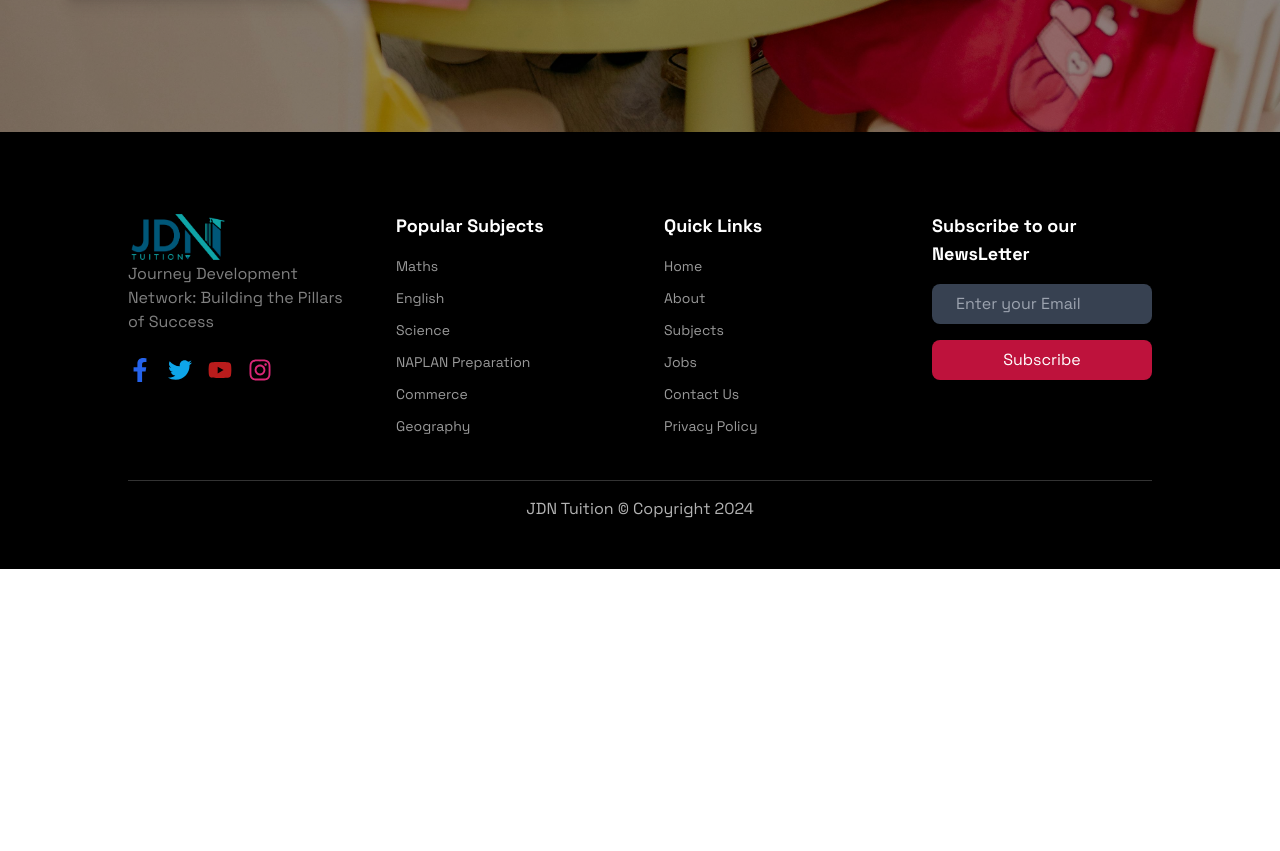
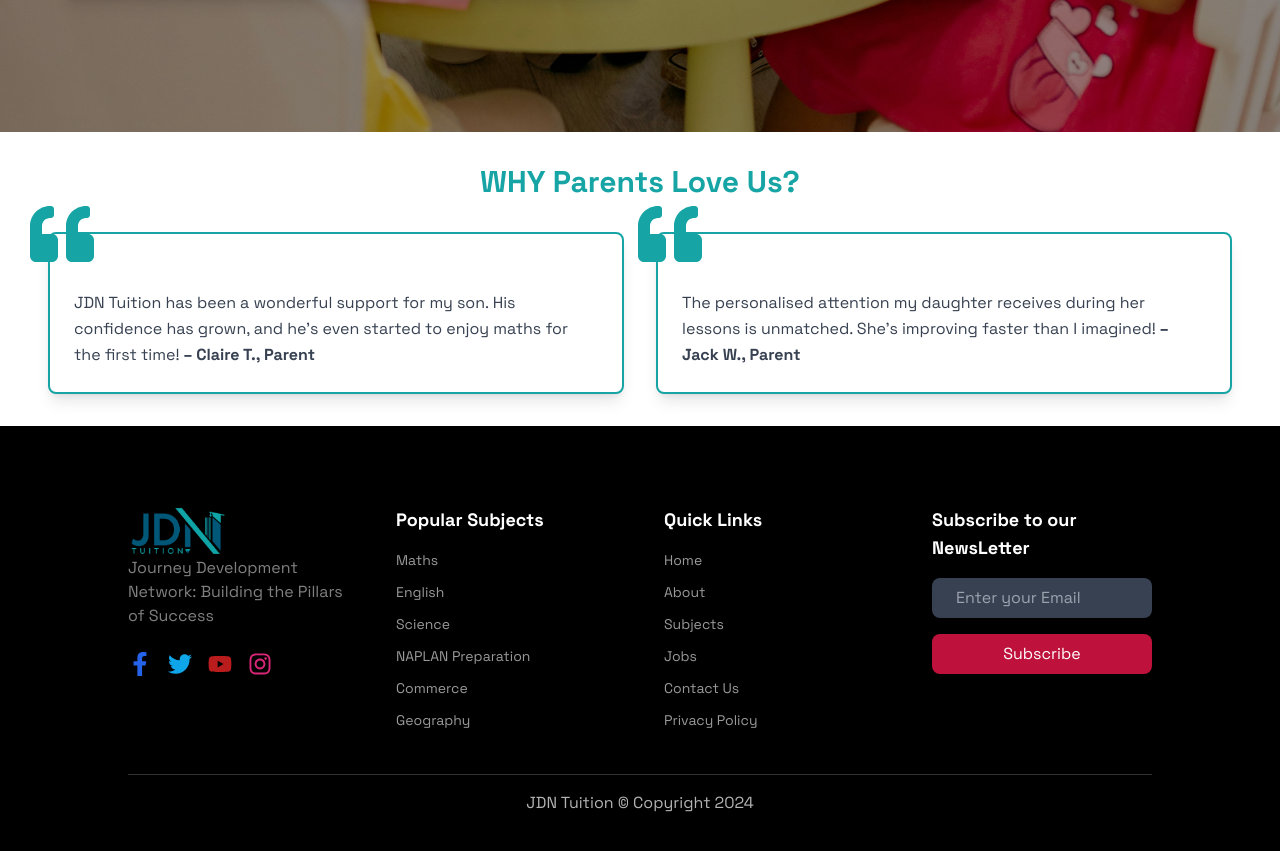
Before and after one commit to HadiaFaisal19/jdntuition, a Next.js app: page /subjects in a window 1280 px wide. Shown: the part 3880-4731 px from the top of the page. Before the commit the page ends 4449 px from the top, so only its background shows below. Built offline with nearby package versions, Linux system fonts and the light colour scheme.

Commit message:
added the why parents love us section

```diff
--- a/app/subjects/page.tsx
+++ b/app/subjects/page.tsx
@@ -5,6 +5,7 @@ import Header from "@/components/Subjects/Header/Header";
 import UniqueApproach from "@/components/Subjects/UniqueApproach/UniqueApproach";
 import WhatWeOffer from "@/components/Subjects/WhatWeOffer/WhatWeOffer";
 import WhyK6 from "@/components/Subjects/WhyK6/WhyK6";
+import WhyParents from "@/components/Subjects/WhyParents/WhyParents";
 import Image from "next/image";
 import Link from "next/link";
 import { FaBookOpen, FaCalculator, FaFlask, FaPen, FaBrain } from 'react-icons/fa';
@@ -23,6 +24,8 @@ const SubjectsOffered = () => {
       <UniqueApproach/>
 
       <BeyondAcademics/>
+
+      <WhyParents/>
     </div>
   );
 };
--- /dev/null
+++ b/components/Subjects/WhyParents/WhyParents.tsx
@@ -0,0 +1,45 @@
+import { FaQuoteLeft, FaQuoteRight } from 'react-icons/fa';
+
+const WhyParents = () => {
+    return (
+        <section className="py-8">
+            {/* Section Heading */}
+            <h2 className="text-3xl font-bold text-center text-[#17A4A5] mb-8">
+                WHY Parents Love Us?
+            </h2>
+
+            {/* Cards Container */}
+            <div className="flex flex-col lg:flex-row justify-center items-center gap-8">
+                {/* Card 1 */}
+                <div className="w-full lg:w-[45%] border-2 border-[#17A4A5] p-6 rounded-lg shadow-lg bg-white relative">
+                    {/* Left Quotation Mark */}
+                    <div className="px-5 absolute -top-8 left-[-40px] z-10">
+                        <FaQuoteLeft className="w-16 h-16 text-[#17A4A5]" />
+                    </div>
+
+                    <p className="text-gray-700 leading-relaxed mt-8 relative z-0">
+                        JDN Tuition has been a wonderful support for my son. His confidence
+                        has grown, and he's even started to enjoy maths for the first time!
+                        <span className="font-bold"> – Claire T., Parent</span>
+                    </p>
+                </div>
+
+                {/* Card 2 */}
+                <div className="w-full lg:w-[45%] border-2 border-[#17A4A5] p-6 rounded-lg shadow-lg bg-white relative">
+                    {/* Right Quotation Mark */}
+                    <div className="px-5 absolute -top-8 left-[-40px] z-10">
+                        <FaQuoteLeft className="w-16 h-16 text-[#17A4A5]" />
+                    </div>
+
+                    <p className="text-gray-700 leading-relaxed mt-8 relative z-0">
+                        The personalised attention my daughter receives during her lessons is
+                        unmatched. She's improving faster than I imagined!
+                        <span className="font-bold"> – Jack W., Parent</span>
+                    </p>
+                </div>
+            </div>
+        </section>
+    );
+};
+
+export default WhyParents;
```
